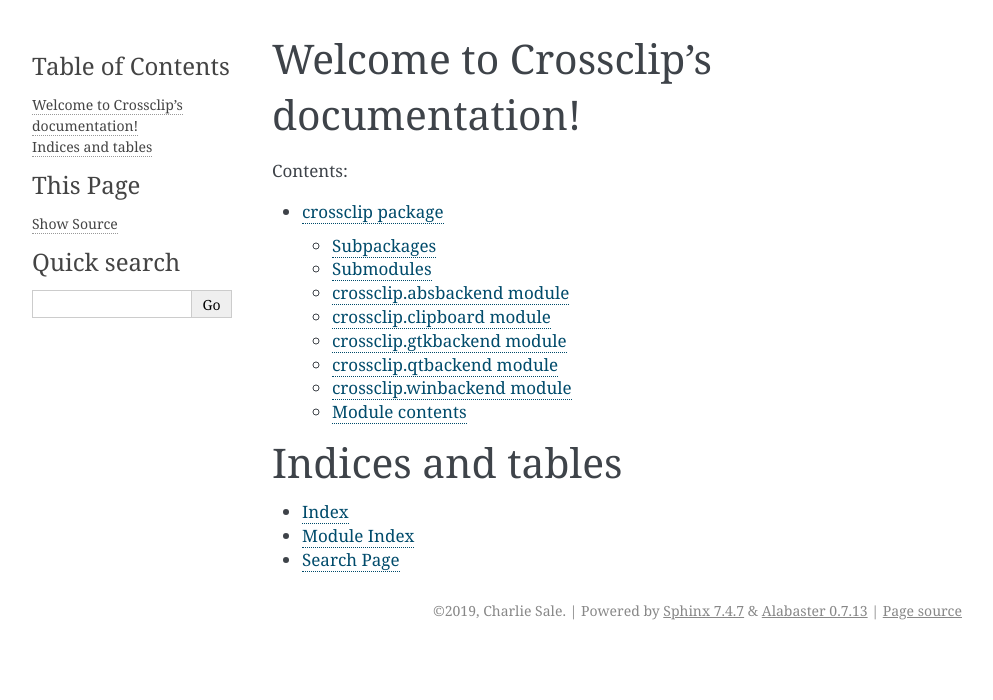
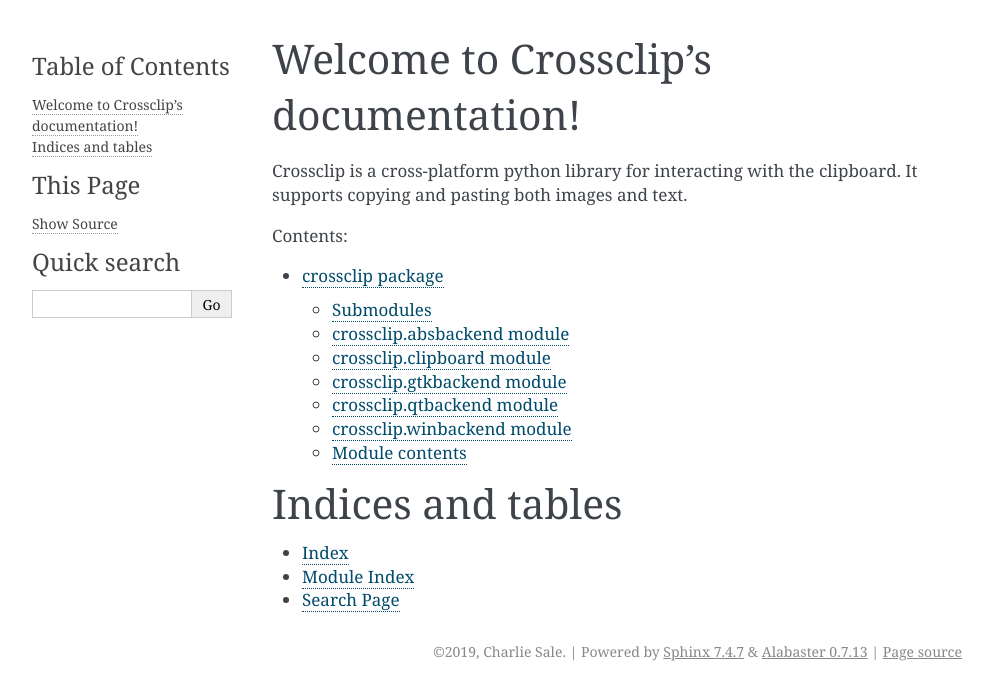
Before and after one commit to softwaresale/python-crossclip, a Sphinx documentation site: the page built from docs/source/index.rst, in a window 1280 px wide. Shown: the top 700 px of the page, without its empty margins (148-1141 px from the left). Built offline with Sphinx 7.4.7, drawn with Linux system fonts in a browser that asks for light colours.

Commit message:
docs: updating documentation

```diff
--- a/docs/source/api/crossclip.rst
+++ b/docs/source/api/crossclip.rst
@@ -1,12 +1,5 @@
 crossclip package
 =================
-
-Subpackages
------------
-
-.. toctree::
-
-    crossclip.tests
 
 Submodules
 ----------
--- a/docs/source/index.rst
+++ b/docs/source/index.rst
@@ -5,6 +5,9 @@
 
 Welcome to Crossclip's documentation!
 =====================================
+
+Crossclip is a cross-platform python library for interacting with the clipboard.
+It supports copying and pasting both images and text.
 
 .. toctree::
    :maxdepth: 2
```
